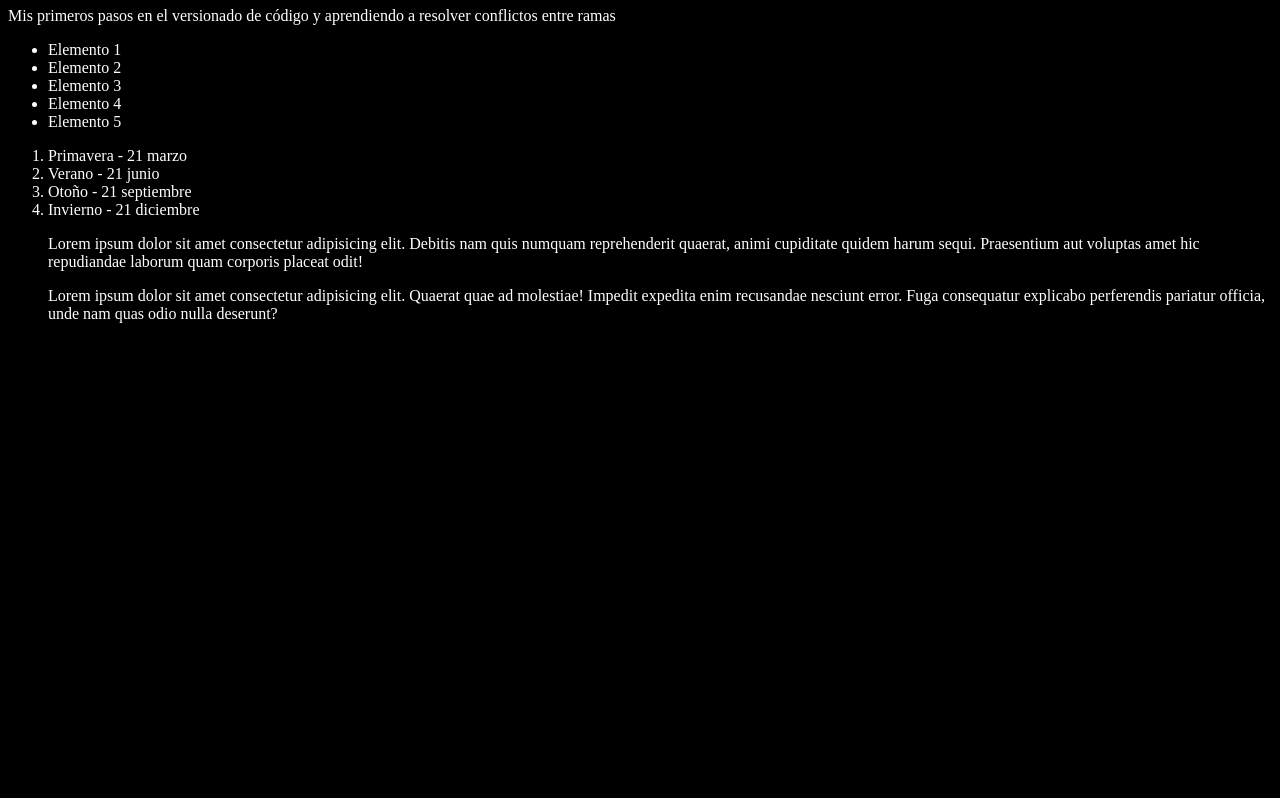
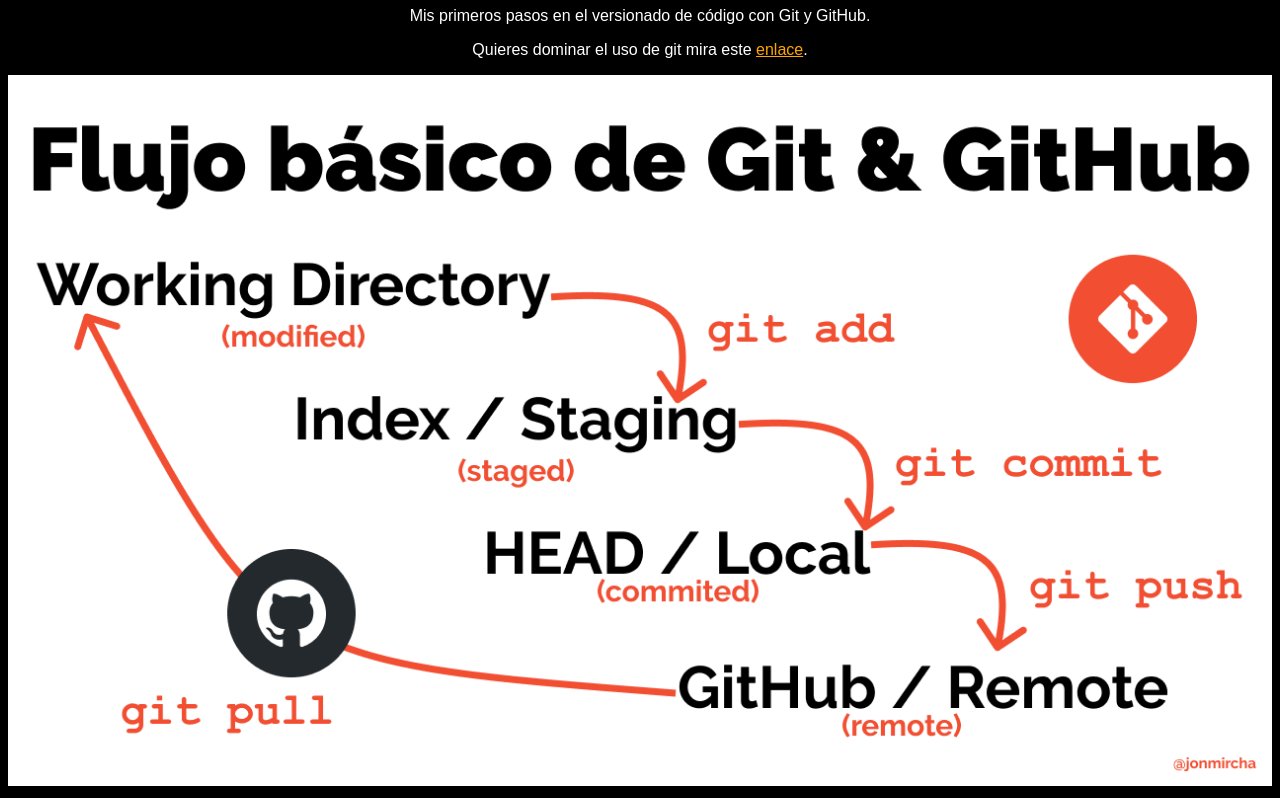
Before and after one commit to razielzz/youtube-git, a plain HTML site: page index.html in a window 1280 px wide. Shown: the part 73-871 px from the top of the page. Before the commit the page ends 800 px from the top, so only its background shows below. Drawn offline with Linux system fonts and the light colour scheme.

Commit message:
Agregando imagen de flujo Git y poniendo chulo el index.html

```diff
--- a/index.html
+++ b/index.html
@@ -11,26 +11,10 @@
 
 <body>
   <h1>Aprendiendo Git</h1>
-  <p>Mis primeros pasos en el versionado de código y aprendiendo a resolver conflictos entre ramas</p>
-  <ul>
-    <li>Elemento 1</li>
-    <li>Elemento 2</li>
-    <li>Elemento 3</li>
-    <li>Elemento 4</li>
-    <li>Elemento 5</li>
-  </ul>
-  <ol>
-    <li>Primavera - 21 marzo</li>
-    <li>Verano - 21 junio</li>
-    <li>Otoño - 21 septiembre</li>
-    <li>Invierno - 21 diciembre</li>
-    <p>Lorem ipsum dolor sit amet consectetur adipisicing elit. Debitis nam quis numquam reprehenderit quaerat, animi
-      cupiditate quidem harum sequi. Praesentium aut voluptas amet hic repudiandae laborum quam corporis placeat odit!
-    </p>
-    <p>Lorem ipsum dolor sit amet consectetur adipisicing elit. Quaerat quae ad molestiae! Impedit expedita enim
-      recusandae nesciunt error. Fuga consequatur explicabo perferendis pariatur officia, unde nam quas odio nulla
-      deserunt?</p>
-    <script src="index.js"></script>
+  <p>Mis primeros pasos en el versionado de código con Git y GitHub.</p>
+  <p>Quieres dominar el uso de git mira este <a href="https://jonmircha.com/git" target="_blank">enlace</a>.</p>
+  <img src="git-flow.png" alt="Flujo básico de Git">
+  <script src="index.js"></script>
 </body>
 
 </html>
--- a/style.css
+++ b/style.css
@@ -1,4 +1,18 @@
 html {
   background-color: #000;
   color: white;
+  font-family: sans-serif;
+  text-align: center;
 }
+
+a {
+  color: orange;
+}
+
+a:hover {
+  color: orangered;
+}
+
+img {
+  max-width: 100%;
+}
```
Also changed, not shown: git-flow.png (added).
